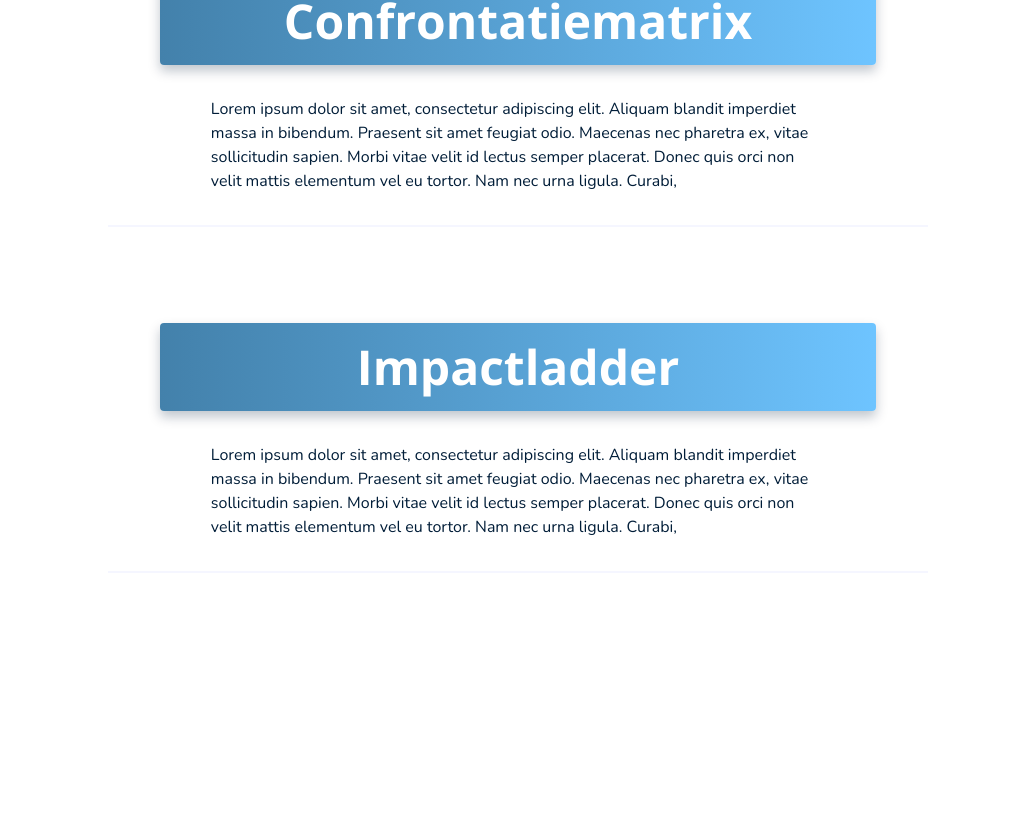
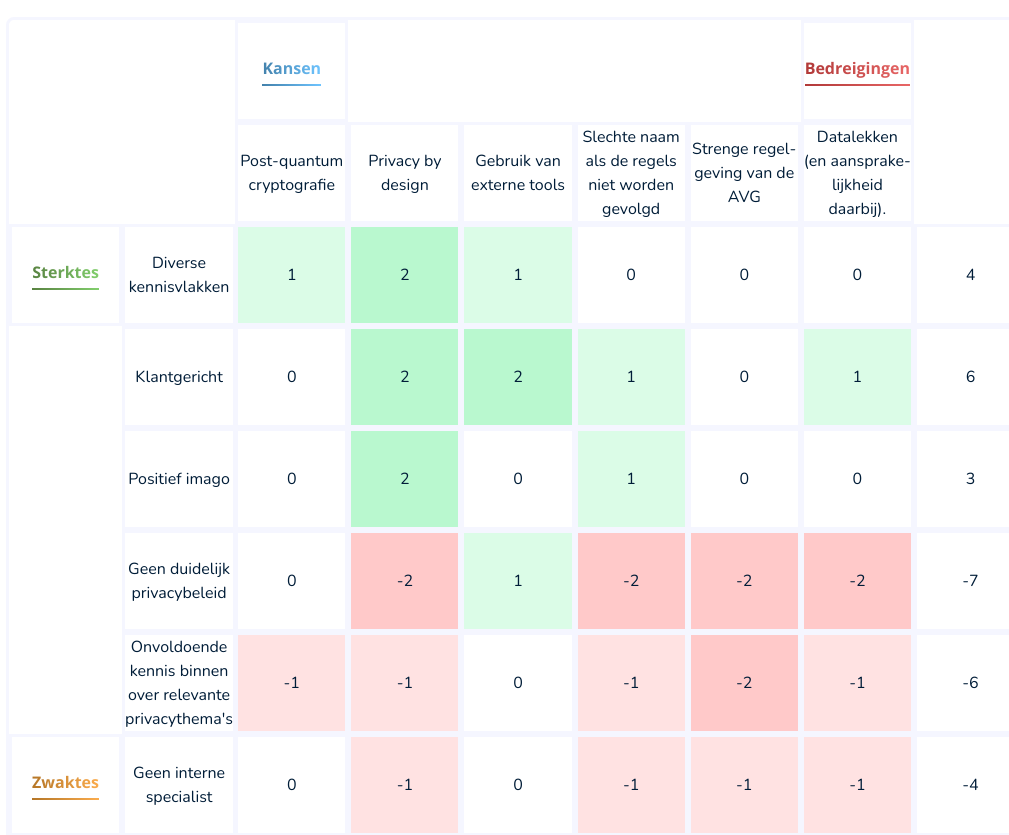
Before and after one commit to ThijsKraaijenbos/kritische-literatuurstudie-notive, a React (Vite) app: page / in a window 1280 px wide. Shown: the part 1999-2834 px from the top of the page, without its empty margins (122-1131 px from the left). Before the commit the page ends 2572 px from the top, so only its background shows below. Built offline with nearby package versions, Linux system fonts and the light colour scheme.

Commit message:
Add confrontationmatrix

```diff
--- a/src/App.tsx
+++ b/src/App.tsx
@@ -2,12 +2,13 @@ import {SectionTemplate} from "./components/SectionTemplate.tsx";
 import {Card} from "./components/Card.tsx";
 import {t} from "./utils/t.ts";
 import {SwotAnalysis} from "./components/SwotAnalysis.tsx";
+import ConfrontationMatrix from "./components/ConfrontationMatrix.tsx";
 
 function App() {
   return (
     <>
       <header/>
-      <main className="flex flex-col justify-center items-center gap-x-8 gap-y-24 mx-auto max-w-[70%] 2xl:max-w-[60%] xl:max-w-[80%]">
+      <main className="flex flex-col justify-center items-center gap-x-8 gap-y-24 mx-auto max-w-[75%] 2xl:max-w-[70%] xl:max-w-[80%]">
         {/* Probleem En Context */}
         <SectionTemplate title={t('probleemEnContext.title')}>
           <div className="gap-x-8 flex flex-row justify-center">
@@ -53,6 +54,7 @@ function App() {
           <p className="w-[60%]">
             {t("confrontatiematrix.description")}
           </p>
+            <ConfrontationMatrix/>
         </SectionTemplate>
 
         {/* Impactladder */}
--- a/src/components/BulletPoint.tsx
+++ b/src/components/BulletPoint.tsx
@@ -9,7 +9,7 @@ export const BulletPoint = (props: BulletPointProps) => {
   return (
     <div className="flex gap-4 items-start">
       <span className="mt-[0.8ex] w-3 h-3 bg-[var(--light-blue)] shrink-0" />
-      <p className="leading-relaxed">{props.children}</p>
+      <p className="leading-relaxed hyphens-auto">{props.children}</p>
     </div>
   )
 }
--- /dev/null
+++ b/src/components/ConfrontationMatrix.tsx
@@ -0,0 +1,121 @@
+import {t} from "../utils/t.ts";
+import {cn} from "../utils/cn.ts";
+import type {ReactNode} from "react";
+import {CardTitle} from "./typography/CardTitle.tsx";
+import {TitleColor} from "./Card.tsx";
+
+interface CellProps {
+    value: string | number
+    direction?: "horizontal" | "vertical"
+    start?: number
+    end?: number
+    className?: string
+    children?: ReactNode
+    type?: "label" | "total"
+    titleColor?: typeof TitleColor[keyof typeof TitleColor]
+}
+
+const Cell = (props: CellProps) => {
+    let additionalClasses: string;
+
+    if (props.direction === "horizontal") {
+        additionalClasses = `col-start-${props.start} col-end-${props.end}`;
+    } else if (props.direction === "vertical") {
+        additionalClasses = `row-start-${props.start} row-end-${props.end}`;
+    } else {
+        additionalClasses = "";
+    }
+
+    if (props.type !== "total") {
+        if (props.value == 1) {
+            additionalClasses += " bg-green-100";
+        } else if (props.value == 2) {
+            additionalClasses += " bg-green-200";
+        } else if (props.value == -1) {
+            additionalClasses += " bg-red-100";
+        } else if (props.value == -2) {
+            additionalClasses += " bg-red-200";
+        }
+    }
+
+    return (
+        <div className={cn(additionalClasses, 'justify-center items-center flex w-full h-full text-center border-(--gray) border-3', props.className)}>
+            {props.type === "label" && (
+                <CardTitle className={cn(props.titleColor, "!text-base")}>{t(props.value.toString())}</CardTitle>
+            ) || !props.children &&
+				<p className={"hyphens-auto"}>{t(props.value.toString())}</p>
+            }
+        </div>
+    );
+}
+
+export default function ConfrontatieMatrix() {
+
+    const scores = [
+        +1, +2, +1,  0,  0,  0,
+         0, +2, +2, +1,  0, +1,
+         0, +2,  0, +1,  0,  0,
+         0, -2, +1, -2, -2, -2,
+        -1, -1,  0, -1, -2, -1,
+         0, -1,  0, -1, -1, -1
+    ];
+
+    const totals = [
+        [4, 6, 3, -7, -6, -4],
+        [1, 2, 4, -2, -5, -3]
+    ]
+
+
+
+    return (
+        <div className="grid grid-cols-9 grid-rows-9 border-(--gray) border-3 mx-auto w-[100%] 3xl:w-[90%] 2xl:w-[95%] xl:w-[100%] rounded-lg">
+            {/*swot labels*/}
+            <Cell value={"confrontatiematrix.kansen.title"} type={"label"} direction={"horizontal"} start={3} end={6}/>
+            <Cell value={"confrontatiematrix.bedreigingen.title"} type={"label"} direction={"horizontal"} start={6} end={9} titleColor={TitleColor.RED}/>
+            <Cell value={"confrontatiematrix.sterktes.title"} type={"label"} direction={"vertical"} start={3} end={6} titleColor={TitleColor.GREEN}/>
+            <Cell value={"confrontatiematrix.zwaktes.title"} type={"label"} direction={"vertical"} start={6} end={9} titleColor={TitleColor.ORANGE}/>
+
+            {/*kansen & bedreigingen*/}
+            <div className={"col-start-3 col-end-9 row-start-2 grid grid-cols-6"}>
+                <Cell value={"confrontatiematrix.kansen.1"}/>
+                <Cell value={"confrontatiematrix.kansen.2"}/>
+                <Cell value={"confrontatiematrix.kansen.3"}/>
+                <Cell value={"confrontatiematrix.bedreigingen.1"}/>
+                <Cell value={"confrontatiematrix.bedreigingen.2"}/>
+                <Cell value={"confrontatiematrix.bedreigingen.3"}/>
+            </div>
+
+            {/*sterktes & zwaktes*/}
+            <div className={"row-start-3 row-end-9 grid grid-rows-6"}>
+                <Cell value={"confrontatiematrix.sterktes.1"}/>
+                <Cell value={"confrontatiematrix.sterktes.2"}/>
+                <Cell value={"confrontatiematrix.sterktes.3"}/>
+                <Cell value={"confrontatiematrix.zwaktes.1"}/>
+                <Cell value={"confrontatiematrix.zwaktes.2"}/>
+                <Cell value={"confrontatiematrix.zwaktes.3"}/>
+            </div>
+
+            {/*scores*/}
+            <div className={"col-start-3 col-end-9 row-start-3 row-end-9 grid grid-rows-6 grid-cols-6"}>
+                {scores.map((score, index) =>
+                    <Cell key={index} value={score}/>
+                )}
+            </div>
+
+            {/*totals vertical*/}
+            <div className={"col-start-9 row-start-3 row-end-9 grid grid-rows-6"}>
+                {totals[0].map((score, index) =>
+                    <Cell key={index} value={score} type={"total"}/>
+                )}
+            </div>
+
+            {/*totals horizontal*/}
+            <div className={"crow-start-9 col-start-3 col-end-9 grid grid-cols-6"}>
+                {totals[1].map((score, index) =>
+                    <Cell key={index} value={score} type={"total"}/>
+                )}
+            </div>
+
+        </div>
+    );
+}
--- a/src/components/SwotAnalysis.tsx
+++ b/src/components/SwotAnalysis.tsx
@@ -4,7 +4,7 @@ import {BulletPoint} from "./BulletPoint.tsx";
 
 export const SwotAnalysis = () => {
   return (
-    <div className="grid grid-cols-2 grid-rows-2 border-(--gray) border-3 mx-auto aspect-square w-[50%] shadow-lg rounded-lg">
+    <div className="grid grid-cols-2 grid-rows-2 border-(--gray) border-3 mx-auto w-[70%] shadow-lg rounded-lg">
       <Card title={t("swot.sterktes.title")} className={"border-(--gray) border-2 w-full h-full"} titleColor={TitleColor.GREEN}>
         <span className="flex flex-col gap-4">
           <BulletPoint>{t("swot.sterktes.1")}</BulletPoint>
--- a/src/components/typography/CardTitle.tsx
+++ b/src/components/typography/CardTitle.tsx
@@ -10,7 +10,7 @@ interface CardTitleProps {
 export const CardTitle = (props: CardTitleProps) => {
   return (
     <span className={"flex flex-col gap-1"}>
-      <h3 className={cn("bg-gradient-to-r from-(--dark-blue) to-(--light-blue) !text-transparent bg-clip-text", props.className)}>{props.children}</h3>
+      <h3 className={cn("bg-gradient-to-r from-(--dark-blue) to-(--light-blue) !text-transparent bg-clip-text hyphens-auto", props.className)}>{props.children}</h3>
       <div className={cn("w-full bg-gradient-to-r from-(--dark-blue) to-(--light-blue) p-0.25", props.className )}></div>
     </span>
   )
--- a/src/index.css
+++ b/src/index.css
@@ -26,7 +26,11 @@ html, body {
   --font-nunito: 'Nunito', sans-serif;
 
   --shadow-sm: 0px 4px 4px 0px rgba(0, 29, 56, 0.25);
-  --shadow-lg: 0px 6px 12px 0px rgba(0, 29, 56, 0.25)
+  --shadow-lg: 0px 6px 12px 0px rgba(0, 29, 56, 0.25);
+
+  --breakpoint-3xl: 1750px;
+  --breakpoint-4xl: 2000rem;
+
 }
 
 p {
--- a/src/texts.json
+++ b/src/texts.json
@@ -45,7 +45,31 @@
     },
     "confrontatiematrix": {
       "title": "Confrontatiematrix",
-      "description": "Lorem ipsum dolor sit amet, consectetur adipiscing elit. Aliquam blandit imperdiet massa in bibendum. Praesent sit amet feugiat odio. Maecenas nec pharetra ex, vitae sollicitudin sapien. Morbi vitae velit id lectus semper placerat. Donec quis orci non velit mattis elementum vel eu tortor. Nam nec urna ligula. Curabi,"
+      "description": "Lorem ipsum dolor sit amet, consectetur adipiscing elit. Aliquam blandit imperdiet massa in bibendum. Praesent sit amet feugiat odio. Maecenas nec pharetra ex, vitae sollicitudin sapien. Morbi vitae velit id lectus semper placerat. Donec quis orci non velit mattis elementum vel eu tortor. Nam nec urna ligula. Curabi,",
+      "sterktes": {
+        "title": "Sterktes",
+        "1": "Diverse kennisvlakken",
+        "2": "Klantgericht",
+        "3": "Positief imago"
+      },
+      "zwaktes": {
+        "title": "Zwaktes",
+        "1": "Geen duidelijk privacybeleid",
+        "2": "Onvoldoende kennis binnen over relevante privacythema's",
+        "3": "Geen interne specialist"
+      },
+      "kansen": {
+        "title": "Kansen",
+        "1": "Post-quantum cryptografie",
+        "2": "Privacy by design",
+        "3": "Gebruik van externe tools"
+      },
+      "bedreigingen": {
+        "title": "Bedreigingen",
+        "1": "Slechte naam als de regels niet worden gevolgd",
+        "2": "Strenge regelgeving van de AVG",
+        "3": "Datalekken (en aansprakelijkheid daarbij)."
+      }
     },
     "impactladder": {
       "title": "Impactladder",
```
